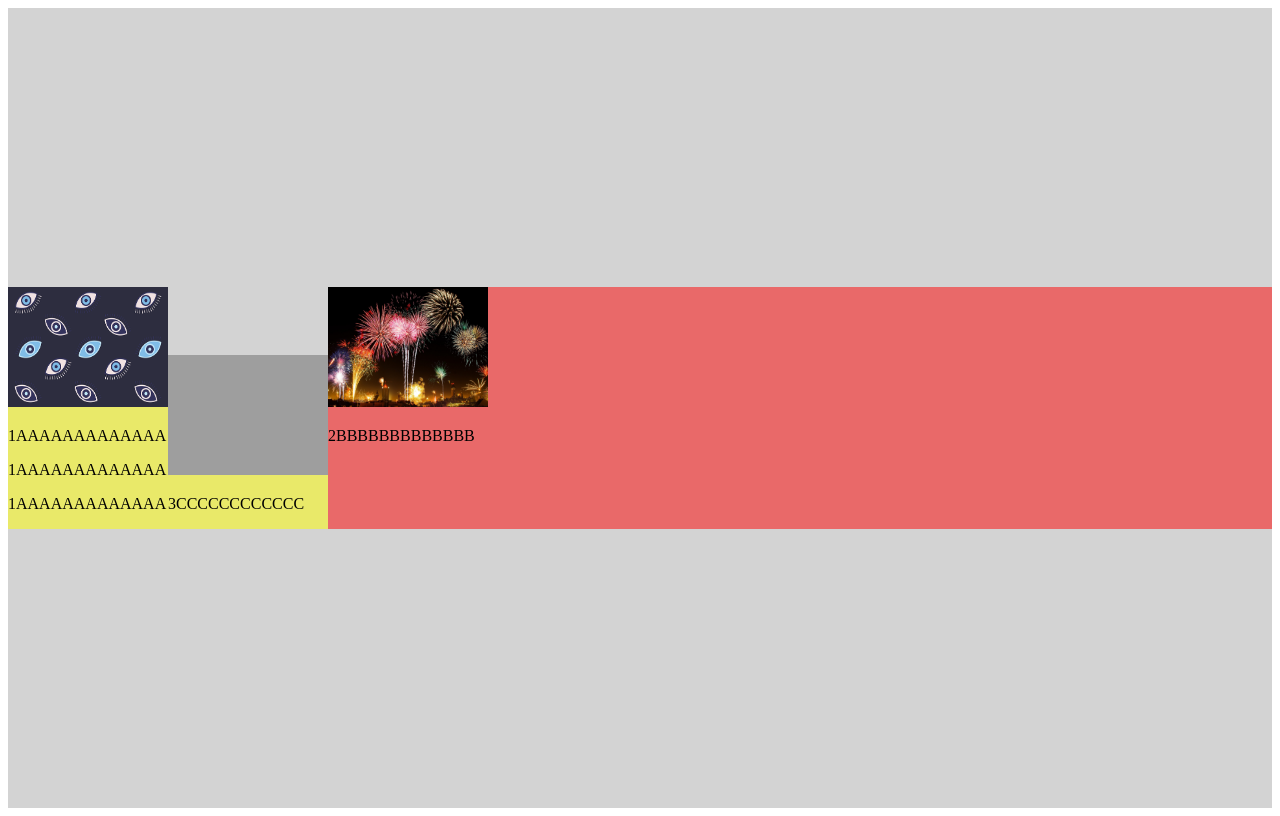
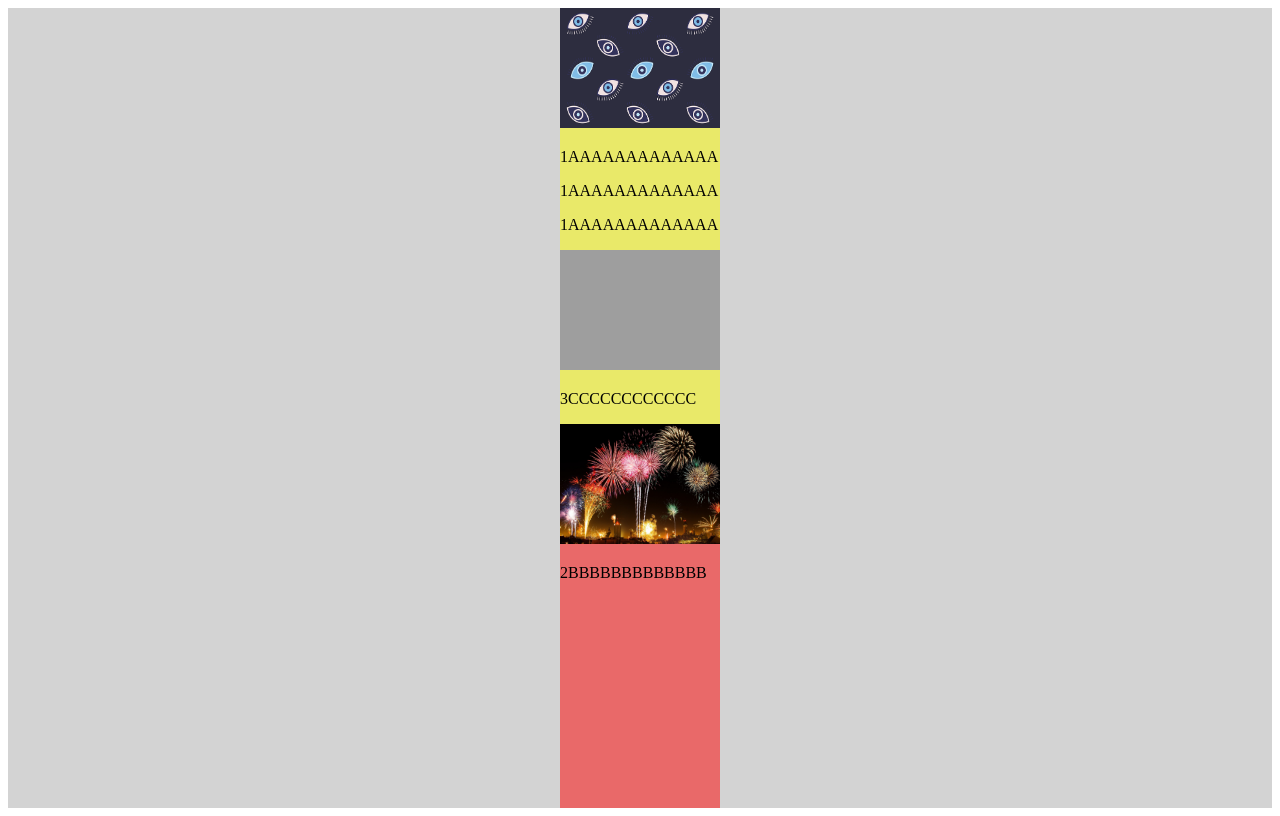
Before and after one commit to beegramin9/HCJ-Ytube-CSS, a plain HTML site: page 1분코딩-GridFlexbox/flexbox.html in a window 1280 px wide. Drawn offline with Linux system fonts and the light colour scheme; grey boxes are pictures that could not be loaded.

Commit message:
flex-direction 설명 추가

```diff
--- a/1분코딩-GridFlexbox/flexbox.css
+++ b/1분코딩-GridFlexbox/flexbox.css
@@ -3,8 +3,11 @@
   height: 100vh;
   background: lightgray;
   display: flex;
-  /* flex-direction: column; */
-  /*  */
+  /* flex 방향임. column으로 되어있으면 세로로 아래로 내려가고
+  row로 되어있으면 가로로 아래로 내려간다 */
+  flex-direction: column;
+  /* wrap이 있어야 화면이 작아질 때 알아서 반응형으로
+  밑으로 내려가거나 함. wrap이 없으면 안 내려가요  */
   flex-wrap: wrap;
   /* justify-content: space-around; */
   /* 가로축 정렬, flex-start나 end는 한글에 왼쪽부터시작/오른쪽부터시작 */
```
